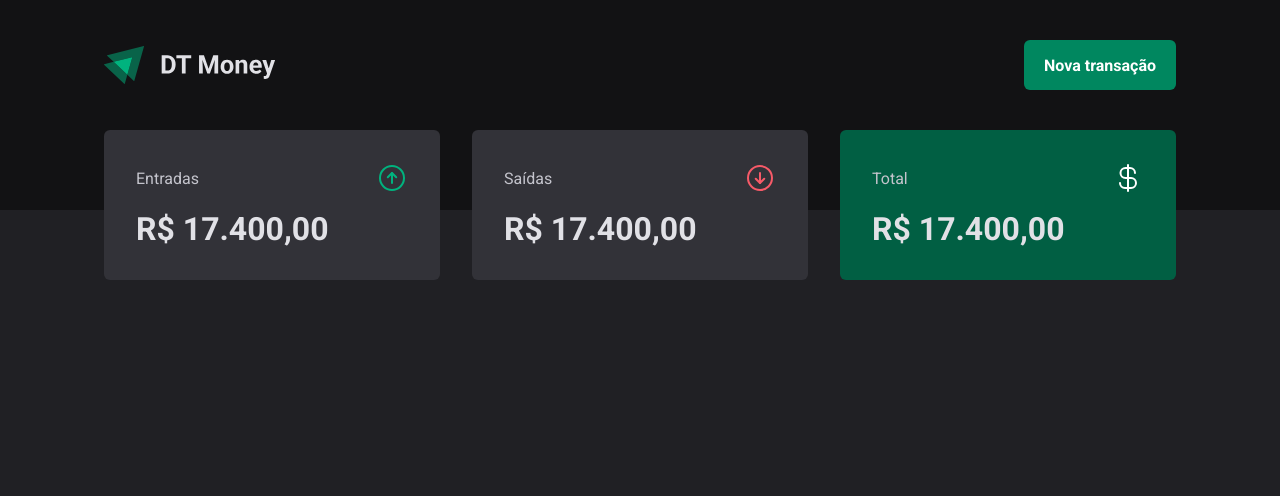
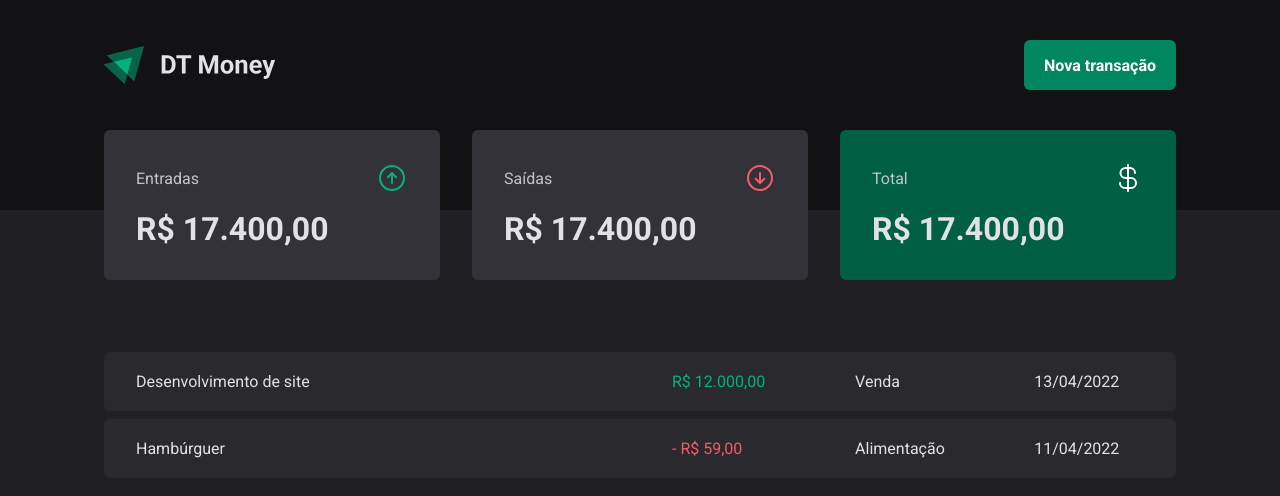
Before and after one commit to regianemr/DTMoney-Rocket-Seat, a React (Vite) app: page / in a window 1280 px wide. Shown: the top 496 px of the page. Built offline with nearby package versions, Linux system fonts and the light colour scheme.

Commit message:
Criando tabela de transacoes

```diff
--- a/src/pages/Transactions/index.tsx
+++ b/src/pages/Transactions/index.tsx
@@ -1,11 +1,40 @@
 import { Header } from "../../components/Header";
 import { Summary } from "../../components/Header/Summary";
+import { PriceHighlight, TransactionsContainer, TransactionsTable } from "./styles";
 
 export function Transactions() {
     return (
         <div>
             <Header />
             <Summary />
+
+            <TransactionsContainer>
+                <TransactionsTable>
+                    <tbody>
+                        <tr>
+                            <td width="50%">Desenvolvimento de site</td>
+                            <td>
+                                <PriceHighlight variant="income">
+                                    R$ 12.000,00
+                                </PriceHighlight>
+                            </td>
+                            <td>Venda</td>
+                            <td>13/04/2022</td>
+                        </tr>
+                        <tr>
+                            <td width="50%">Hambúrguer</td>
+                            <td>
+                                <PriceHighlight variant="outcome">
+                                    - R$ 59,00
+                                </PriceHighlight>
+                            </td>
+                            <td>Alimentação</td>
+                            <td>11/04/2022</td>
+                        </tr>
+
+                    </tbody>
+                </TransactionsTable>
+            </TransactionsContainer>
         </div>
     )
 }
--- a/src/pages/Transactions/styles.ts
+++ b/src/pages/Transactions/styles.ts
@@ -0,0 +1,37 @@
+import styled from "styled-components";
+
+export const TransactionsContainer  = styled.main`
+    width: 100%;
+    max-width: 1120px;
+    margin: 4rem auto 0;
+    padding: 0 1.5rem;
+`
+
+export const TransactionsTable = styled.table`
+    width: 100%;
+    border-collapse: separate;
+    border-spacing: 0 0.5rem;
+    /* margin-top: 1.5rem; */
+
+    td {
+        padding: 1.25rem 2rem;
+        background: ${props => props.theme['gray-700']};
+
+        &:first-child{
+            border-top-left-radius: 6px;
+            border-bottom-left-radius: 6px;
+        }
+
+        &:last-child{
+            border-top-right-radius: 6px;
+            border-bottom-right-radius: 6px;
+        }
+    }
+`
+interface PriceHighlightProps {
+    variant: 'income' | 'outcome'   /* entrada ou saída */
+}
+
+export const PriceHighlight = styled.span<PriceHighlightProps>`
+    color: ${props => props.variant === 'income' ? props.theme['green-300'] : props.theme['red-300']};
+`
```
